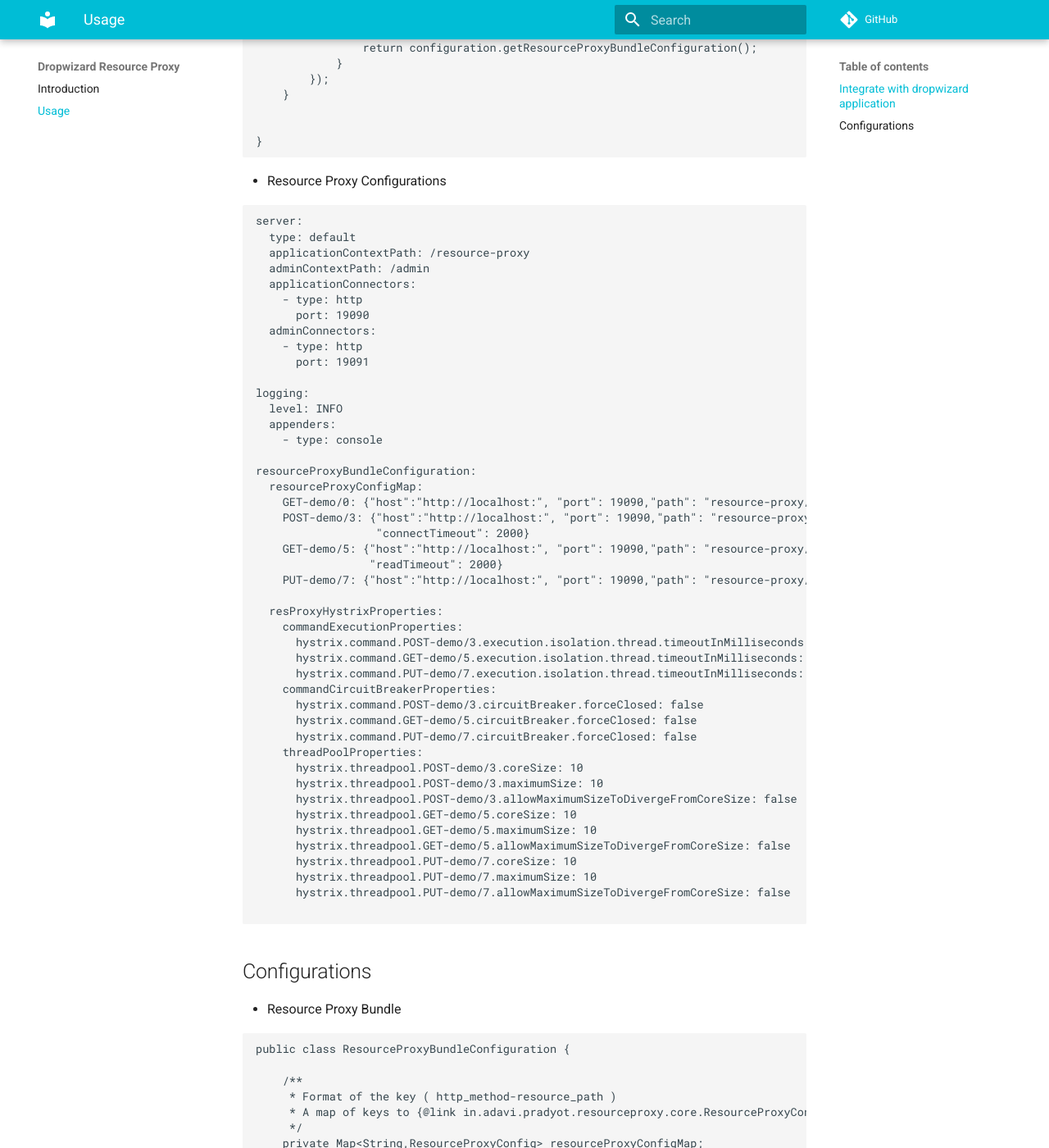
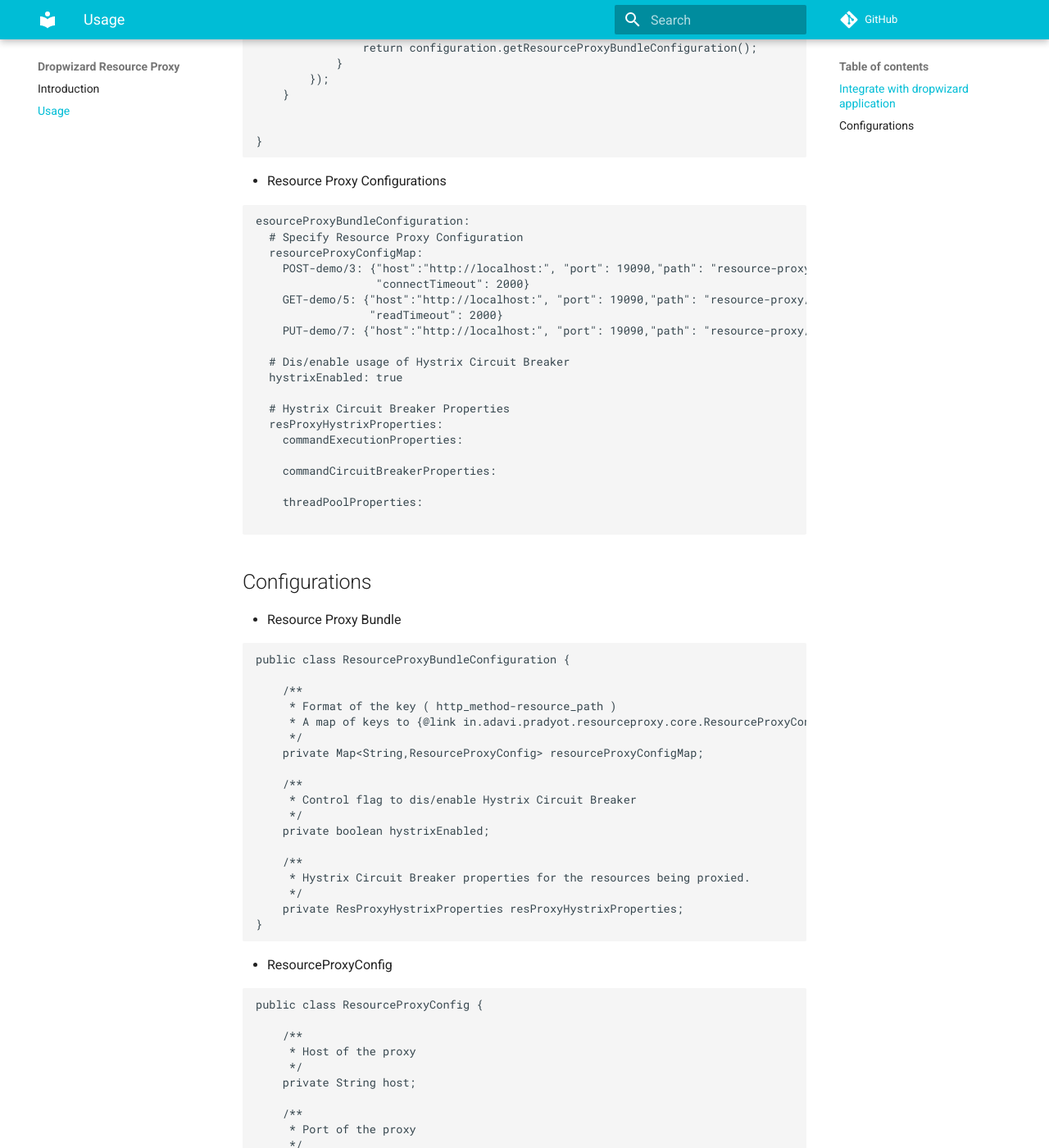
Before and after one commit to pradyothadavi/resource-proxy, an MkDocs documentation site: the page built from docs/usage.md, in a window 1280 px wide and 1400 px high, scrolled down 541 px. Shown: the whole window at 82% size. Built offline with MkDocs 1.6.1 and Material for MkDocs 9.7.7, drawn with Linux system fonts in a browser that asks for light colours; comment, search, counter and statistics services are not loaded.

Commit message:
Documentation

````diff
--- a/docs/usage.md
+++ b/docs/usage.md
@@ -35,50 +35,25 @@ class.
 
 * Resource Proxy Configurations
 ``` yaml
-server:
-  type: default
-  applicationContextPath: /resource-proxy
-  adminContextPath: /admin
-  applicationConnectors:
-    - type: http
-      port: 19090
-  adminConnectors:
-    - type: http
-      port: 19091
-
-logging:
-  level: INFO
-  appenders:
-    - type: console
-
-resourceProxyBundleConfiguration:
+esourceProxyBundleConfiguration:
+  # Specify Resource Proxy Configuration
   resourceProxyConfigMap:
-    GET-demo/0: {"host":"http://localhost:", "port": 19090,"path": "resource-proxy/demo/1","proxyEnabled": true}
     POST-demo/3: {"host":"http://localhost:", "port": 19090,"path": "resource-proxy/demo/4","proxyEnabled": true,
                   "connectTimeout": 2000}
     GET-demo/5: {"host":"http://localhost:", "port": 19090,"path": "resource-proxy/demo/6","proxyEnabled": true,
                  "readTimeout": 2000}
     PUT-demo/7: {"host":"http://localhost:", "port": 19090,"path": "resource-proxy/demo/8","proxyEnabled": true}
 
+  # Dis/enable usage of Hystrix Circuit Breaker
+  hystrixEnabled: true
+
+  # Hystrix Circuit Breaker Properties
   resProxyHystrixProperties:
     commandExecutionProperties:
-      hystrix.command.POST-demo/3.execution.isolation.thread.timeoutInMilliseconds: 3000
-      hystrix.command.GET-demo/5.execution.isolation.thread.timeoutInMilliseconds: 3000
-      hystrix.command.PUT-demo/7.execution.isolation.thread.timeoutInMilliseconds: 3000
+
     commandCircuitBreakerProperties:
-      hystrix.command.POST-demo/3.circuitBreaker.forceClosed: false
-      hystrix.command.GET-demo/5.circuitBreaker.forceClosed: false
-      hystrix.command.PUT-demo/7.circuitBreaker.forceClosed: false
+
     threadPoolProperties:
-      hystrix.threadpool.POST-demo/3.coreSize: 10
-      hystrix.threadpool.POST-demo/3.maximumSize: 10
-      hystrix.threadpool.POST-demo/3.allowMaximumSizeToDivergeFromCoreSize: false
-      hystrix.threadpool.GET-demo/5.coreSize: 10
-      hystrix.threadpool.GET-demo/5.maximumSize: 10
-      hystrix.threadpool.GET-demo/5.allowMaximumSizeToDivergeFromCoreSize: false
-      hystrix.threadpool.PUT-demo/7.coreSize: 10
-      hystrix.threadpool.PUT-demo/7.maximumSize: 10
-      hystrix.threadpool.PUT-demo/7.allowMaximumSizeToDivergeFromCoreSize: false
 
 ```
 
````
Also changed, not shown: docs/index.md (+12 -3 lines), 1 other file.
